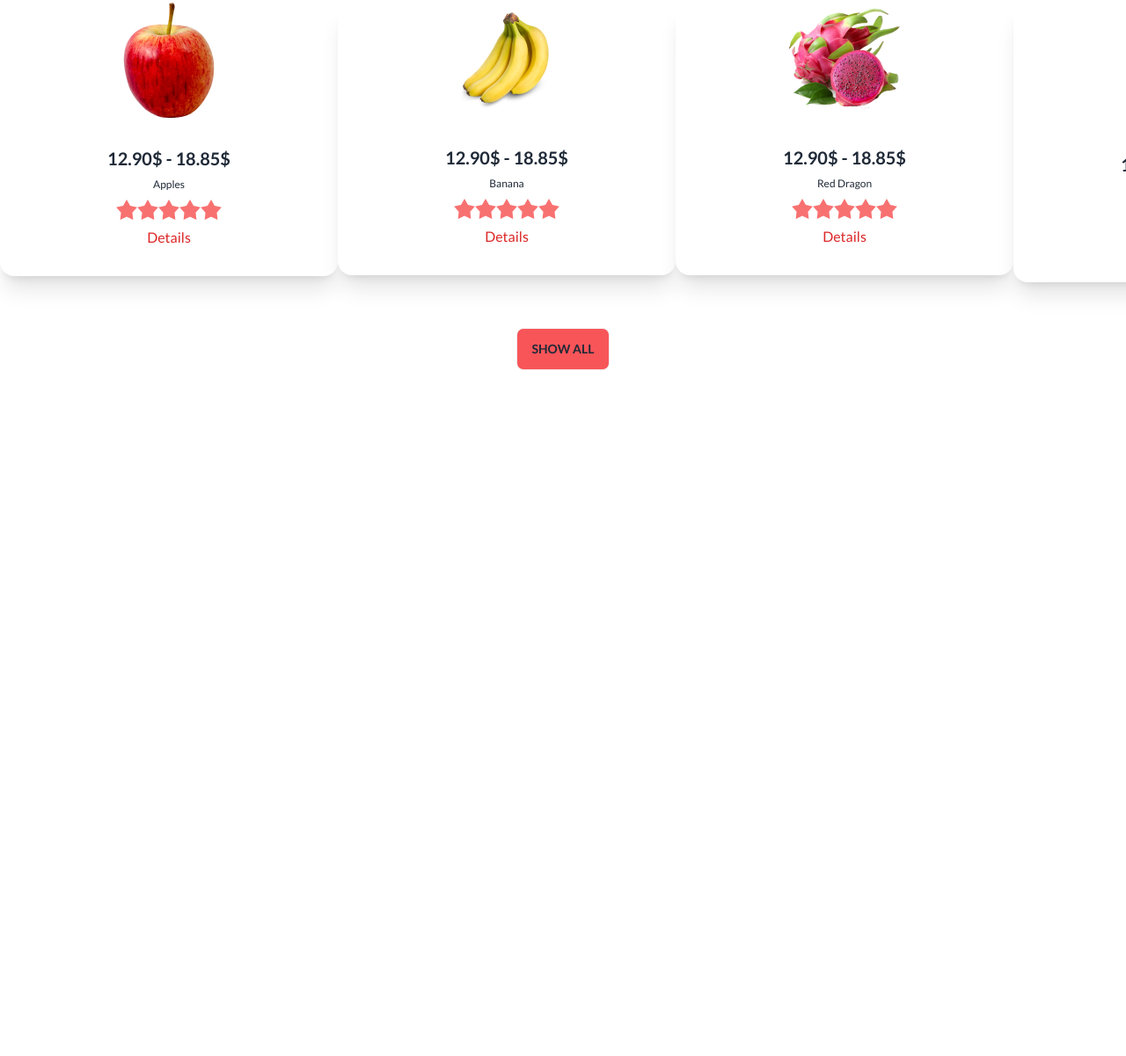
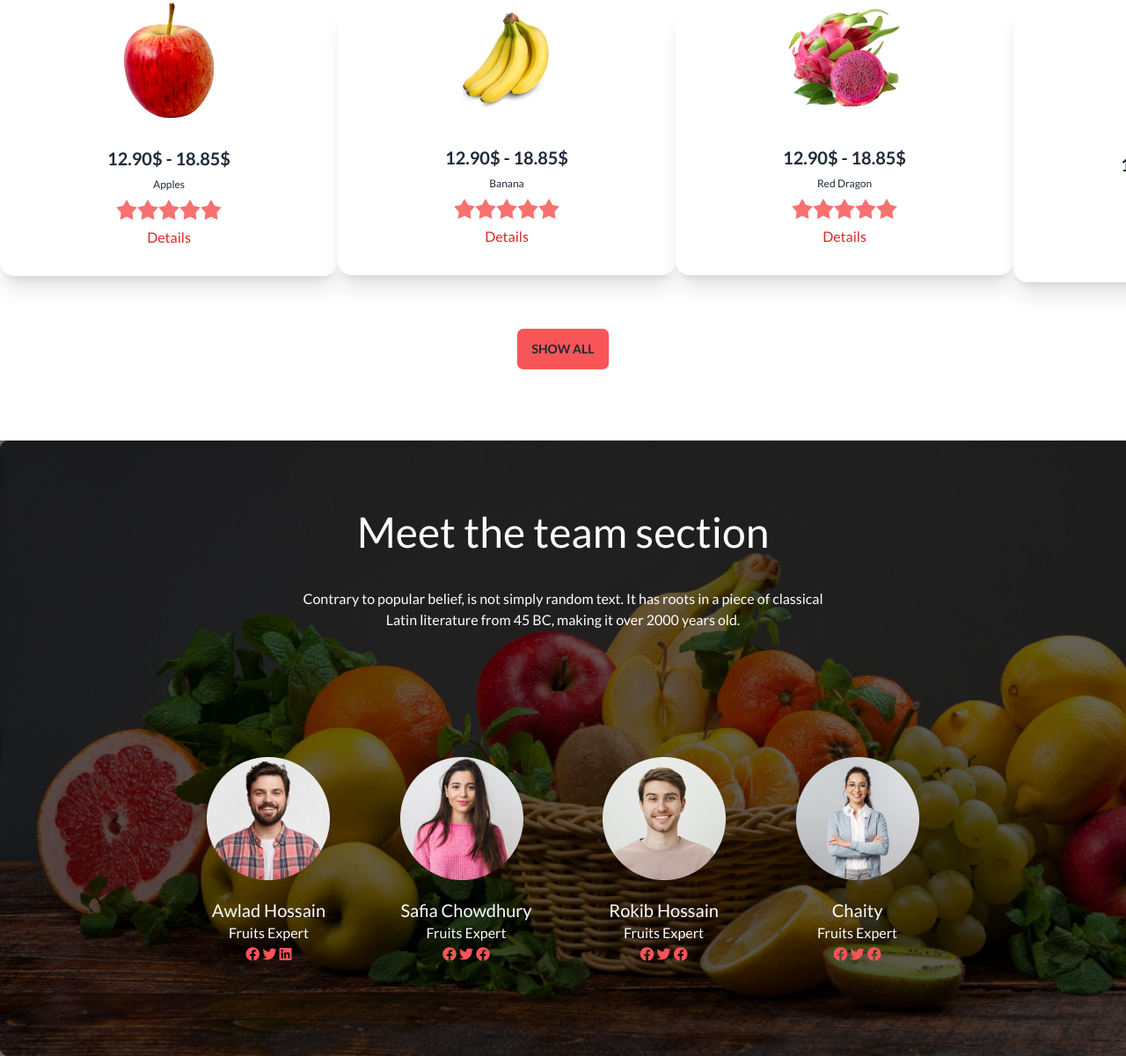
Before and after one commit to MahmudulMahi/Fruit-brust, a plain HTML site: page index.html in a window 1280 px wide. Shown: the part 1443-2644 px from the top of the page at 88% size. Before the commit the page ends 1944 px from the top, so only its background shows below. Drawn offline with nearby package versions, Linux system fonts and the light colour scheme; files whose address does not match are found by name.

Commit message:
finished team section

```diff
--- a/index.html
+++ b/index.html
@@ -18,9 +18,8 @@
     tailwind.config = {
       theme: {
         extend: {
-          colors: {
-            clifford: '#da373d',
-
+          backgroundImage: {
+            'banner-bg': "url('./images/banner1.png')",
           }
         }
       }
@@ -85,9 +84,9 @@
   </header>
   <!-- banner -->
   <div class="max-w-screen-2xl mx-auto">
-    <div class="carousel w-full rounded-lg">
+    <div class="carousel w-full ">
 
-      <div id="slide1" class="carousel-item relative w-full">
+      <div id="slide1" class="carousel-item relative w-full ">
 
         <img src="/images//banner1.png" class="w-full" />
         <div class="absolute flex justify-between transform -translate-y-1/2 left-5 right-5 top-1/2 z-30">
@@ -340,7 +339,8 @@
                 <div class="modal-box flex items-center justify-center flex-col">
                   <img src="images/fruit6.png" alt="">
                   <h2>Apple</h2>
-                <p class="py-4">Professional employees are there for you to pick the most amazing and fresh fruits.</p>
+                  <p class="py-4">Professional employees are there for you to pick the most amazing and fresh fruits.
+                  </p>
                   <div class="rating">
                     <input type="radio" name="rating-2" class="mask mask-star-2 bg-red-400" />
                     <input type="radio" name="rating-2" class="mask mask-star-2 bg-red-400" checked />
@@ -380,7 +380,8 @@
                 <div class="modal-box flex items-center justify-center flex-col">
                   <img src="images/fruit9.png" alt="">
                   <h2>Banana</h2>
-                <p class="py-4">Professional employees are there for you to pick the most amazing and fresh fruits.</p>
+                  <p class="py-4">Professional employees are there for you to pick the most amazing and fresh fruits.
+                  </p>
                   <div class="rating">
                     <input type="radio" name="rating-2" class="mask mask-star-2 bg-red-400" />
                     <input type="radio" name="rating-2" class="mask mask-star-2 bg-red-400" checked />
@@ -421,7 +422,8 @@
                 <div class="modal-box flex items-center justify-center flex-col">
                   <img src="images/fruit8.png" alt="">
                   <h2>Red Dragon</h2>
-                <p class="py-4">Professional employees are there for you to pick the most amazing and fresh fruits.</p>
+                  <p class="py-4">Professional employees are there for you to pick the most amazing and fresh fruits.
+                  </p>
                   <div class="rating">
                     <input type="radio" name="rating-2" class="mask mask-star-2 bg-red-400" />
                     <input type="radio" name="rating-2" class="mask mask-star-2 bg-red-400" checked />
@@ -461,7 +463,8 @@
                 <div class="modal-box flex items-center justify-center flex-col">
                   <img src="images/fruit7.png" alt="">
                   <h2>Apple</h2>
-                <p class="py-4">Professional employees are there for you to pick the most amazing and fresh fruits.</p>
+                  <p class="py-4">Professional employees are there for you to pick the most amazing and fresh fruits.
+                  </p>
                   <div class="rating">
                     <input type="radio" name="rating-2" class="mask mask-star-2 bg-red-400" />
                     <input type="radio" name="rating-2" class="mask mask-star-2 bg-red-400" checked />
@@ -486,8 +489,72 @@
     </div>
   </section>
   <!-- team section -->
-  <section>
-
+  <section class="max-w-screen-2xl  mx-auto">
+    <div class=" relative bg-banner-bg h-[700px]  bg-cover text-white ">
+      <div class="absolute inset-0 bg-black opacity-60"></div>
+      <div class="flex flex-col gap-36 absolute inset-0 ">
+        <div class="flex pt-20 justify-center text-center">
+          <div class="">
+            <h1 class="text-5xl pb-10">Meet the team section</h1>
+            <p>Contrary to popular belief, is not simply random text. It has roots in a piece of classical <br> Latin
+              literature from 45 BC, making it over 2000 years old.</p>
+          </div>
+        </div>
+        <div class="flex justify-center gap-20 pb-20">
+          <div class="text-center">
+            <div>
+              <img src="images/member1.png" alt="">
+              <h1 class="pt-5 text-xl">Awlad Hossain</h1>
+              <p>Fruits Expert</p>
+              <div class="text-[#F85559]">
+                <i class=" fa-brands fa-facebook"></i>
+                <i class="fa-brands fa-twitter"></i>
+                <i class="fa-brands fa-linkedin"></i>
+              </div>
+            </div>
+          </div>
+          <div class="text-center">
+            <div>
+              <img src="images/member2.png" alt="">
+              <h1 class="pt-5 text-xl">
+                Safia Chowdhury</h1>
+              <p>Fruits Expert</p>
+              <div class="text-[#F85559]">
+                <i class="fa-brands fa-facebook"></i>
+                <i class="fa-brands fa-twitter"></i>
+                <i class="fa-brands fa-facebook"></i>
+              </div>
+            </div>
+          </div>
+          <div class="text-center">
+            <div>
+              <img src="images/member3.png" alt="">
+              <h1 class="pt-5 text-xl">
+                Rokib Hossain</h1>
+              <p>Fruits Expert</p>
+              <div class="text-[#F85559]">
+                <i class="fa-brands fa-facebook"></i>
+                <i class="fa-brands fa-twitter"></i>
+                <i class="fa-brands fa-facebook"></i>
+              </div>
+            </div>
+          </div>
+          <div class="text-center">
+            <div>
+              <img src="images/member4.png" alt="">
+              <h1 class="pt-5 text-xl">
+                Chaity</h1>
+              <p>Fruits Expert</p>
+              <div class="text-[#F85559]">
+                <i class="fa-brands fa-facebook "></i>
+                <i class="fa-brands fa-twitter"></i>
+                <i class="fa-brands fa-facebook"></i>
+              </div>
+            </div>
+          </div>
+        </div>
+      </div>
+    </div>
   </section>
 </body>
 
```
Lines whose indentation alone changed are shown as unchanged.
